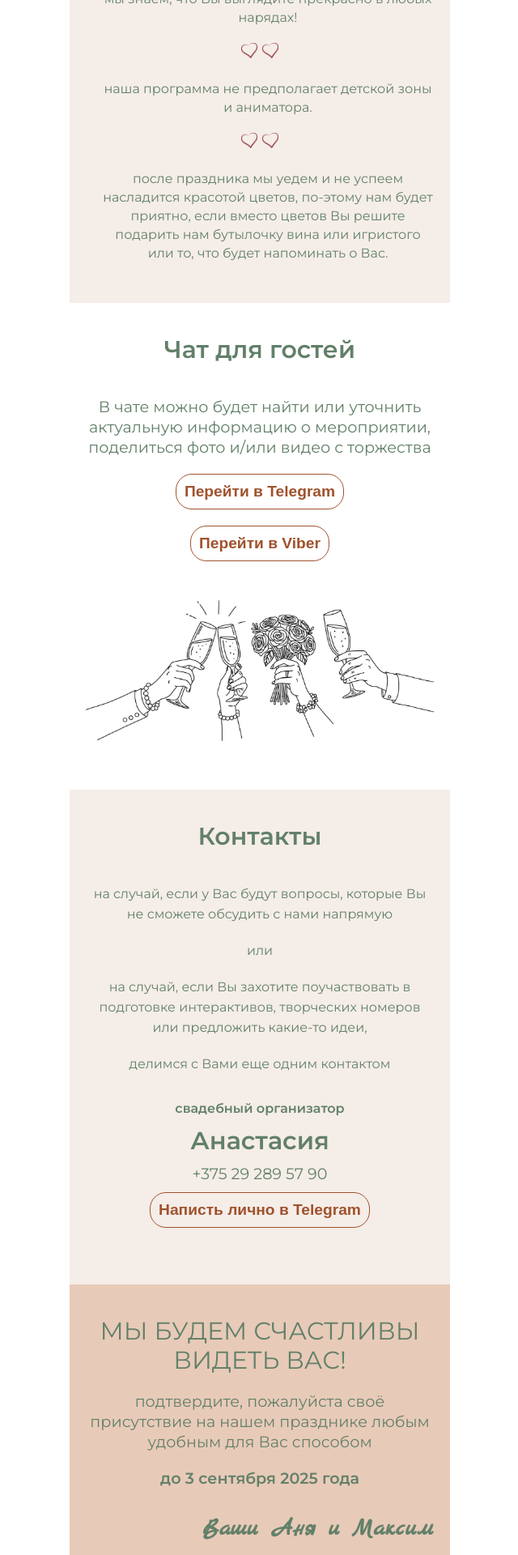
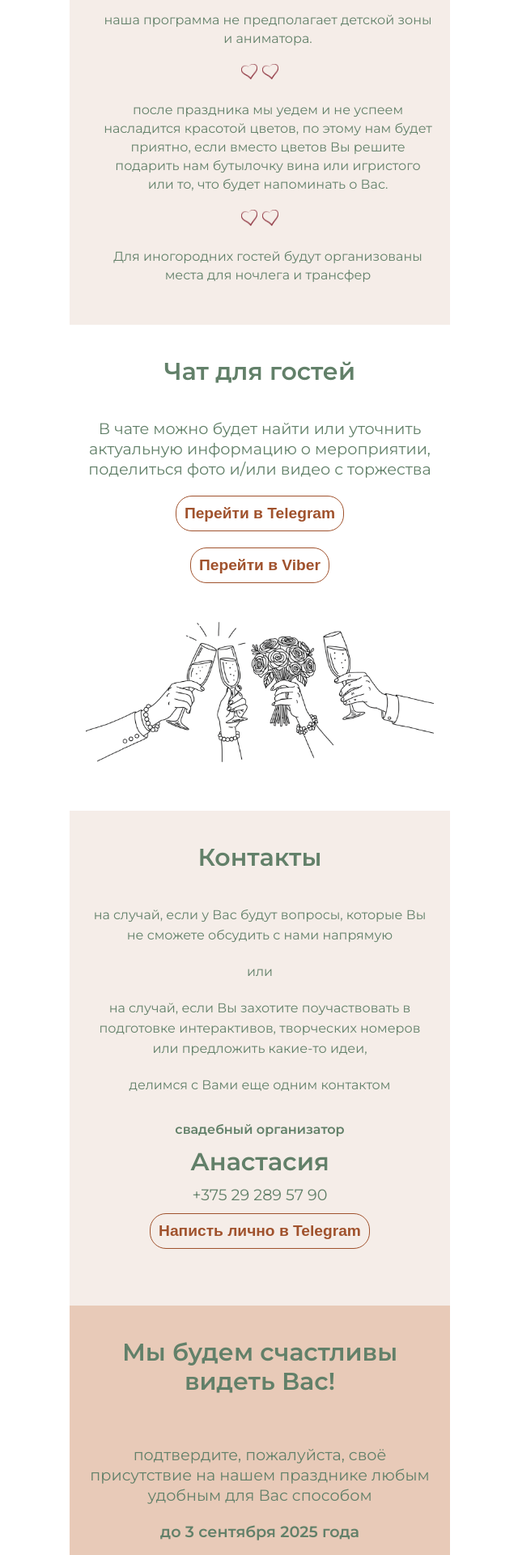
Before and after one commit to MaximMalyavko85/wedding, a React (Create React App) app: page / in a window 1280 px wide. Shown: the part 2560-4480 px from the top of the page at 81% size, without its empty margins (319-959 px from the left). Built offline with nearby package versions, Linux system fonts and the light colour scheme.

Commit message:
FEAT: minore correction

```diff
--- a/src/App.css
+++ b/src/App.css
@@ -385,7 +385,6 @@ h5.calendar-text {
 }
 
 .timing_item h2 {
-  font-weight: 600;
   font-size: 2.5rem;
 }
 
@@ -450,10 +449,12 @@ h5.calendar-text {
   color: #fff;
 }
 
-.footer_content .section_title {
+
+.footer_content .section_subtitle {
   text-align: right;
   font-family: 'Marck Script', cursive;
   margin-top: 15px;
+  margin-bottom: 15px;
 }
 
 /* Разные цвета и задержки для разнообразия */
--- a/src/components/Details.jsx
+++ b/src/components/Details.jsx
@@ -10,7 +10,6 @@ const DetailsSection = () => (
     transition={{ duration: 0.6 }}
   >
     <h2 className="section_title">Подсказки и пожелания</h2>
-    <h5>мы догадываемся о том, что после получения приглашения у Вас может появиться ряд вопросов:</h5>
 
     <div className="details_item">
       <h5>мы не хотим Вас ограничивать в цветовой гамме, для нас главное - Ваше присутствие и хорошее настроение.  <br/><br/>
@@ -28,7 +27,15 @@ const DetailsSection = () => (
     <img className="divider" src={Image2}/>
 
      <div className="details_item">
-      <h5>после праздника мы уедем и не успеем насладится красотой цветов, по-этому нам будет приятно, если вместо цветов Вы решите подарить нам бутылочку вина или игристого или то, что будет напоминать о Вас.
+      <h5>после праздника мы уедем и не успеем насладится красотой цветов, по этому нам будет приятно, если вместо цветов Вы решите подарить нам бутылочку вина или игристого или то, что будет напоминать о Вас.
+      </h5>
+    </div>
+
+     <img className="divider" src={Image2}/>
+    <img className="divider" src={Image2}/>
+
+     <div className="details_item">
+      <h5>Для иногородних гостей будут организованы места для ночлега и трансфер
       </h5>
     </div>
 
--- a/src/components/Footer.jsx
+++ b/src/components/Footer.jsx
@@ -5,10 +5,10 @@ const Footer = () => (
 
     <footer  className="section section_footer" >
       <div className="footer_content">
-        <h2>МЫ БУДЕМ СЧАСТЛИВЫ ВИДЕТЬ ВАС!</h2> <br/>
-        <h5>подтвердите, пожалуйста своё присутствие на нашем празднике любым удобным для Вас способом</h5> <br/>
+        <h2 className="section_title">Мы будем счастливы видеть Вас!</h2> <br/>
+        <h5>подтвердите, пожалуйста, своё присутствие на нашем празднике любым удобным для Вас способом</h5> <br/>
         <h5><b>до 3 сентября 2025 года</b></h5> <br/>
-        <h3 className="section_title">Ваши Аня и Максим</h3>
+        <h3 className="section_subtitle">Аня и Максим</h3>
         <img className="divider" src={Image2}/>
         <img className="divider" src={Image2}/>
         <img className="divider" src={Image2}/>
```
